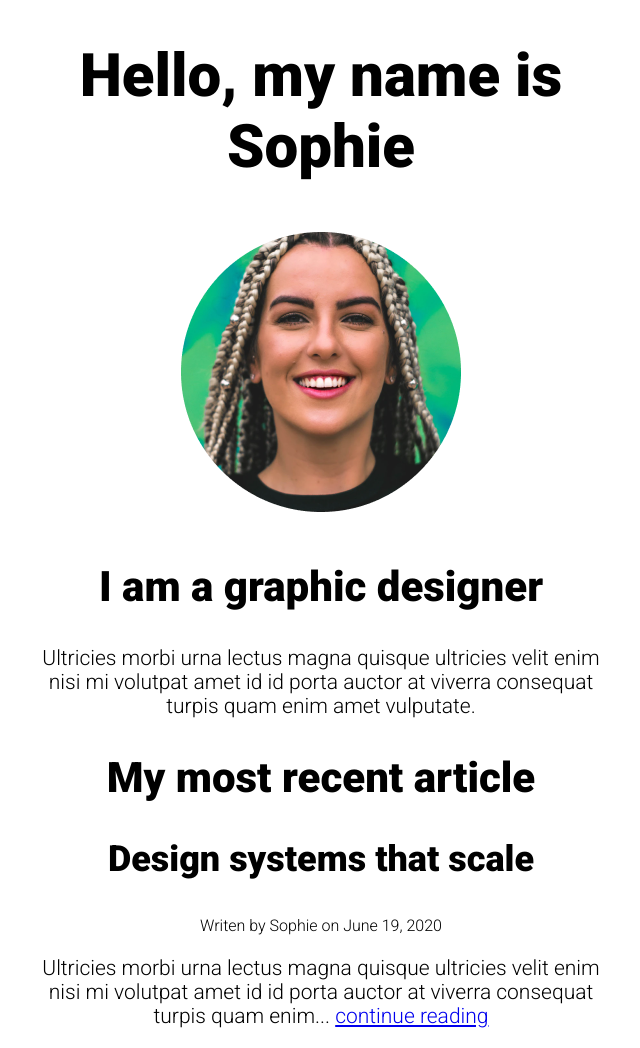
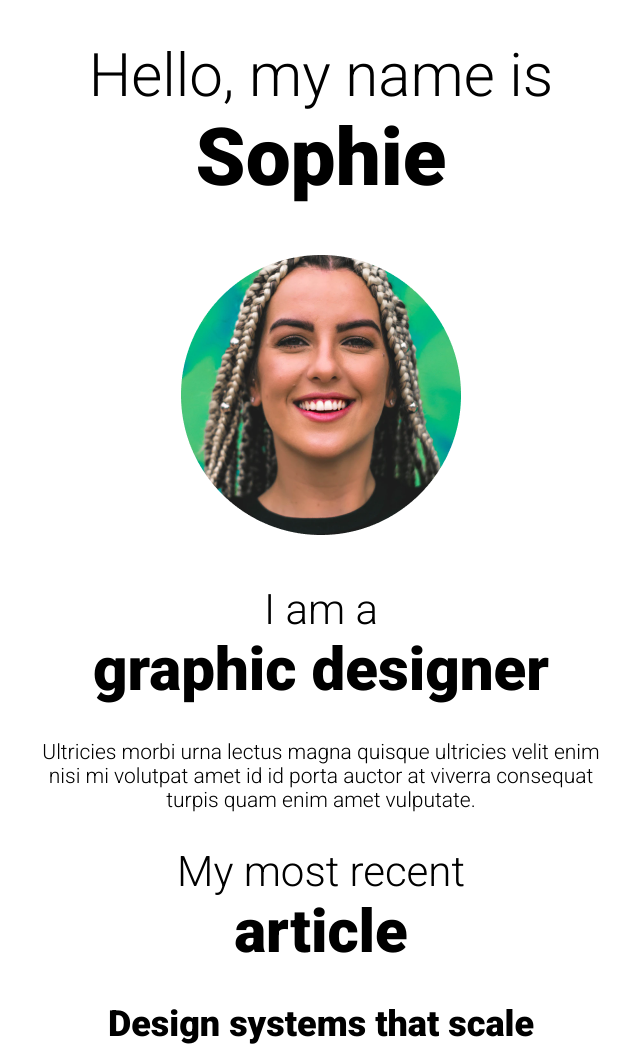
Before and after one commit to Furqaaan/DesignerMockup, a plain HTML site: page index.html in a window 1280 px wide. Shown: the top 1048 px of the page, without its empty margins (319-959 px from the left). Drawn offline with Linux system fonts and the light colour scheme.

Commit message:
Challenge 4 - Making things a little more fancy completed

```diff
--- a/index.html
+++ b/index.html
@@ -11,13 +11,13 @@
 
 <body>
 	<div class="main-container">
-		<h1>Hello, my name is Sophie</h1>
+		<h1>Hello, my name is <span>Sophie</span></h1>
 		<img src="img/sophie.png" alt="sophie">
-		<h2>I am a graphic designer</h2>
+		<h2>I am a <span>graphic designer</span></h2>
 		<p>Ultricies morbi urna lectus magna quisque ultricies velit enim nisi mi volutpat amet id id porta auctor at
 			viverra consequat turpis quam enim amet vulputate.</p>
 
-		<h2>My most recent article</h2>
+		<h2>My most recent <span>article</span></h2>
 		<article>
 			<h3>Design systems that scale</h3>
 			<p class="article-author">Writen by Sophie on June 19, 2020</p>
--- a/style.css
+++ b/style.css
@@ -11,10 +11,12 @@ body {
 
 h1 {
 	font-size: 60px;
+	font-weight: 300;
 }
 
 h2 {
 	font-size: 42px;
+	font-weight: 300;
 }
 
 h3 {
@@ -24,3 +26,29 @@ h3 {
 .article-author {
 	font-size: 16px;
 }
+
+h1 span {
+	font-size: 80px;
+	display: block;
+	font-weight: 900;
+}
+
+h2 span {
+	font-size: 60px;
+	display: block;
+	font-weight: 900;
+}
+
+h3 span {
+	font-size: 50px;
+	display: block;
+	font-weight: 900;
+}
+
+a {
+	color: #99D930;
+}
+
+a:hover {
+	color: #131313;
+}
```
